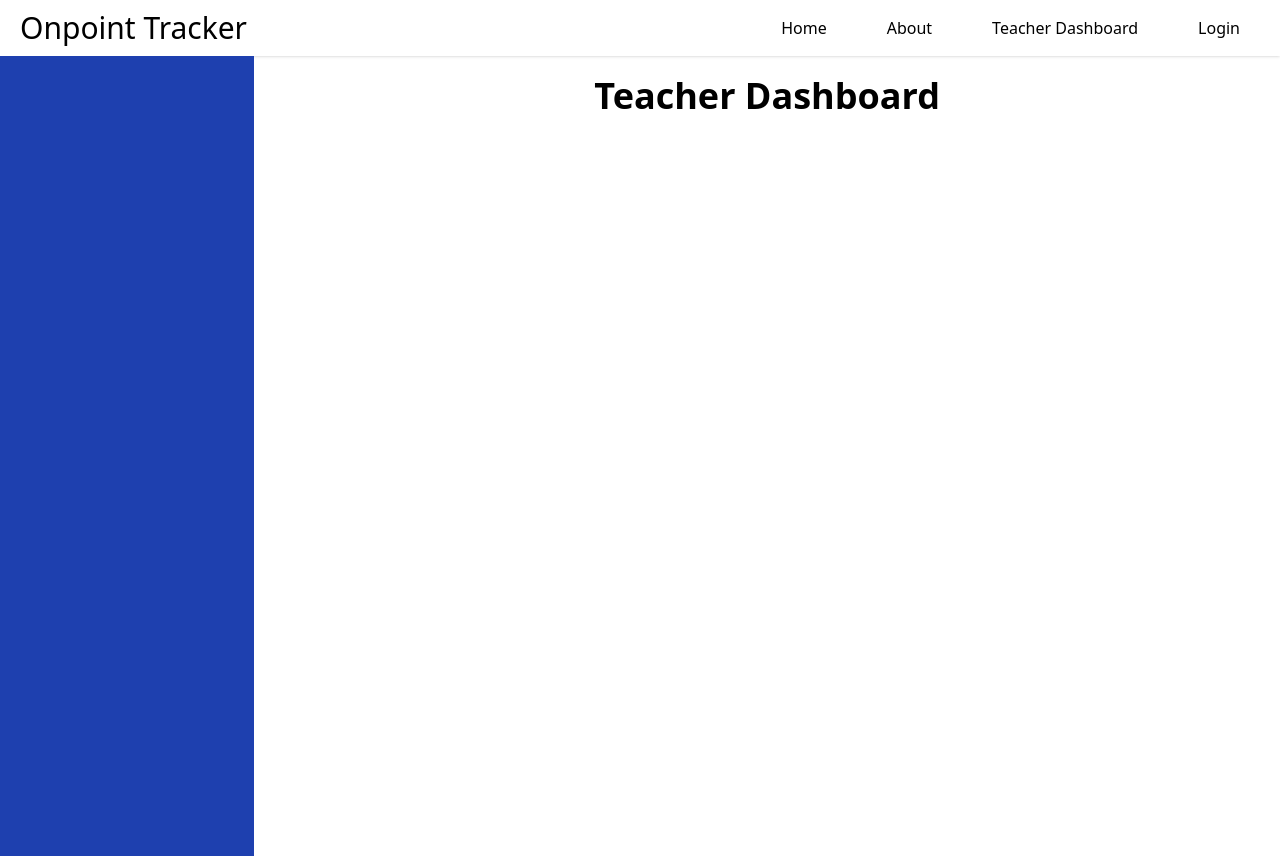
After one commit to Ginpin21/onpoint-tracker, a PHP site: page /pages/teacher_dashboard.php in a window 1280 px wide. The commit adds this page. Run offline with PHP 8.4, Linux system fonts and the light colour scheme; some libraries are stand-ins or nearby versions.

Commit message:
Added navbar Changed the head file Added teacher dashboard and sidebar

```diff
--- a/inc/head.php
+++ b/inc/head.php
@@ -1,4 +1,23 @@
 <head>
+    <script src="inc\main.js"></script>
     <script src="https://cdn.tailwindcss.com"></script>
-    <script src="inc\main.js"></script>
+    <style type="text/tailwindcss">
+        @tailwind base;
+        @tailwind components;
+        @tailwind utilities;
+        @import url("https://fonts.googleapis.com/css2?family=Poppins&display=swap");
+    </style>
+    <script>
+        tailwind.config = {
+        theme: {
+            extend: {
+                {
+                    fontFamily: {
+                        'poppins': ['Poppins', 'sans-serif']
+                    },
+                },
+            }
+        }
+        }
+    </script>
 </head>
--- /dev/null
+++ b/inc/navbar.php
@@ -0,0 +1,15 @@
+<header class="flex flex-row justify-between items-center px-5 py-2 shadow">
+    <a href="index.php" class="text-3xl font-poppins">
+        <h1>Onpoint Tracker</h1>
+    </a>
+    <nav class="flex flex-row items-center gap-5">
+        <a href="index.php"
+        class="px-5 py-2 rounded-md hover:bg-slate-300">Home</a>
+        <a href="about.php"
+        class="px-5 py-2 rounded-md hover:bg-slate-300">About</a>
+        <a href="teacher_dashboard.php"
+        class="px-5 py-2 rounded-md hover:bg-slate-300">Teacher Dashboard</a>
+        <a href="login_page.php"
+        class="px-5 py-2 rounded-md hover:bg-slate-300">Login</a>
+    </nav>
+</header>
--- /dev/null
+++ b/inc/teacher_sidebar.php
@@ -0,0 +1,3 @@
+<aside class="w-1/4 h-screen  bg-blue-800">
+
+</aside>
--- /dev/null
+++ b/pages/teacher_dashboard.php
@@ -0,0 +1,21 @@
+<!DOCTYPE html>
+<html lang="en">
+<head>
+    <?php
+    require_once('..\inc\head.php');
+    ?>
+</head>
+<body class="">
+    <?php
+    require_once('..\inc\navbar.php');
+     ?>
+     <main class="flex ">
+        <?php
+        require_once('..\inc\teacher_sidebar.php');
+        ?>
+        <section class="flex flex-col items-center w-full p-5">
+            <h1 class="text-4xl font-bold">Teacher Dashboard</h1>
+        </section>
+     </main>
+</body>
+</html>
```
Also changed, not shown: pages/index.php (+3 -4 lines).
